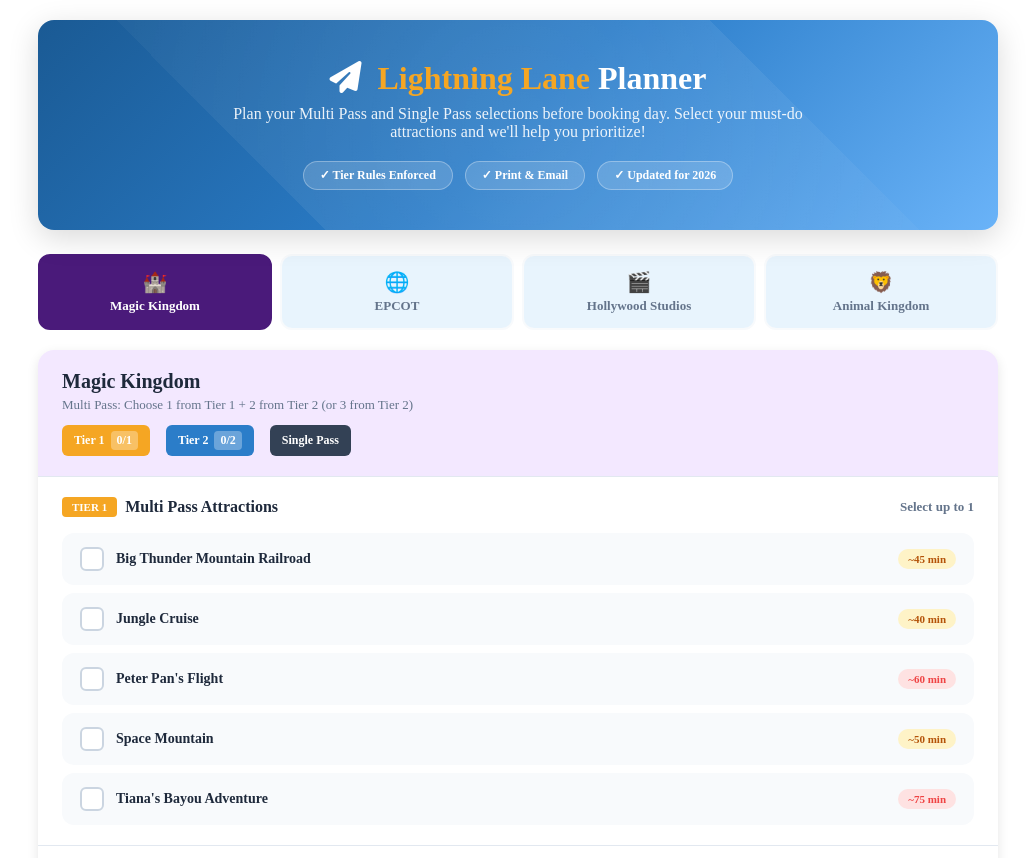
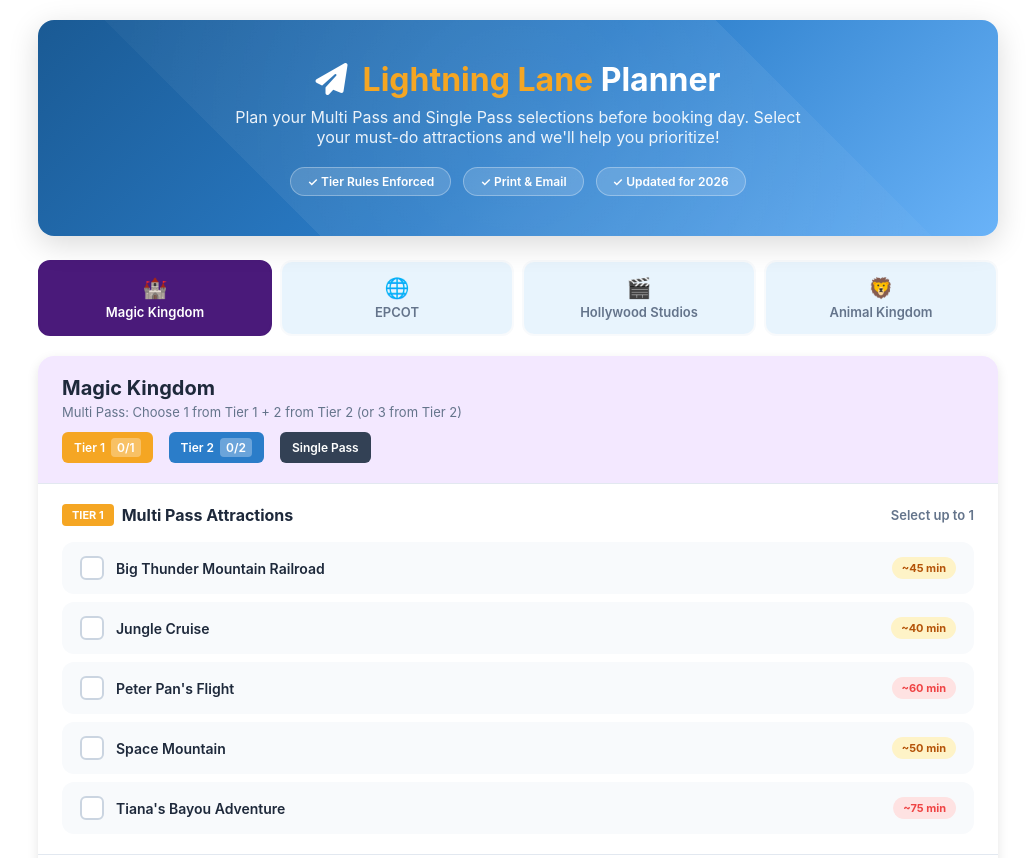
Before and after one commit to gauravjain2017/disney-lightning-lane-planner, a website: page public/index.html in a window 1280 px wide. Shown: the top 858 px of the page, without its empty margins (122-1157 px from the left). Drawn offline with Linux system fonts and the light colour scheme.

Commit message:
Add global reset styles to planner.css

```diff
--- a/public/css/planner.css
+++ b/public/css/planner.css
@@ -37,7 +37,12 @@
             --ak-green: #16a34a;
             --ak-green-light: #dcfce7;
         }
-
+* {
+	margin: 0;
+	padding: 0;
+	box-sizing: border-box;
+	font-family: -apple-system,BlinkMacSystemFont,"Segoe UI",Roboto,"Helvetica Neue",Arial,sans-serif,"Apple Color Emoji","Segoe UI Emoji","Segoe UI Symbol";
+}
         /* ============================================
            RESET & BASE
            ============================================ */
```
